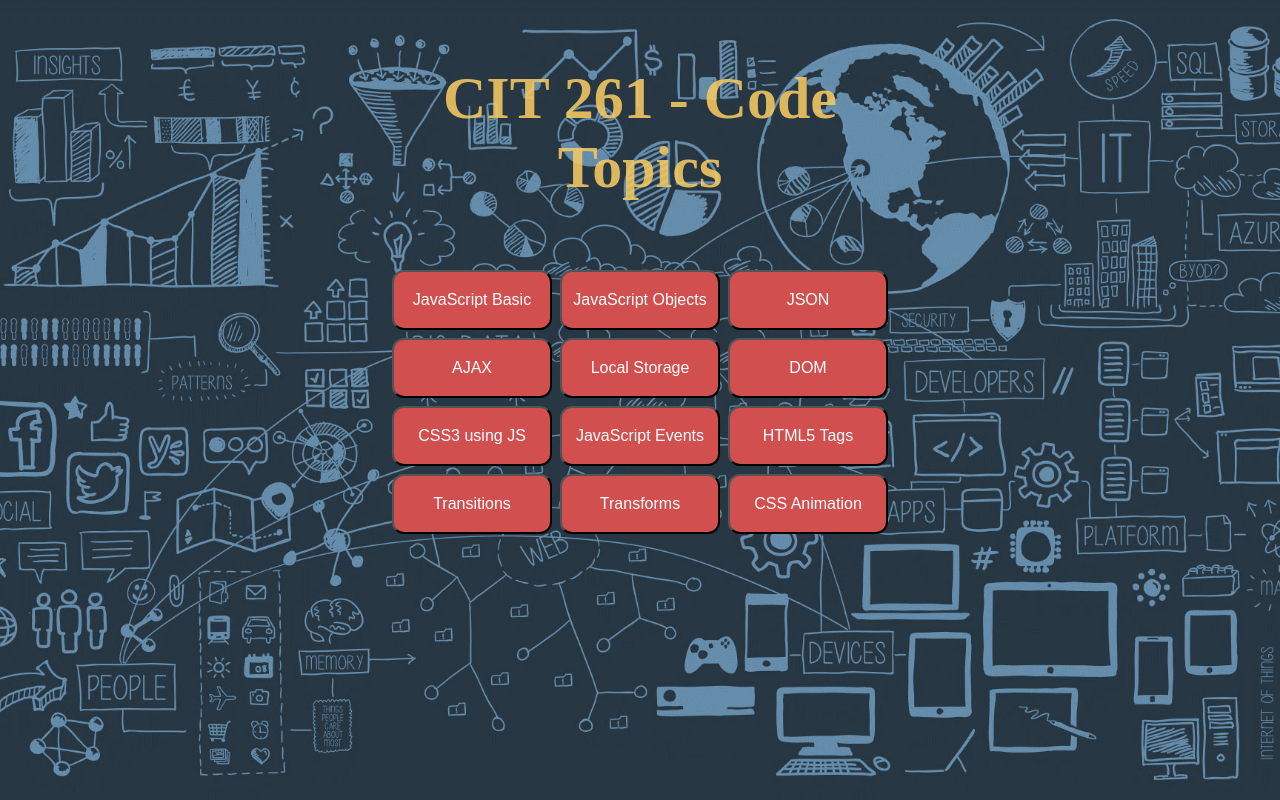
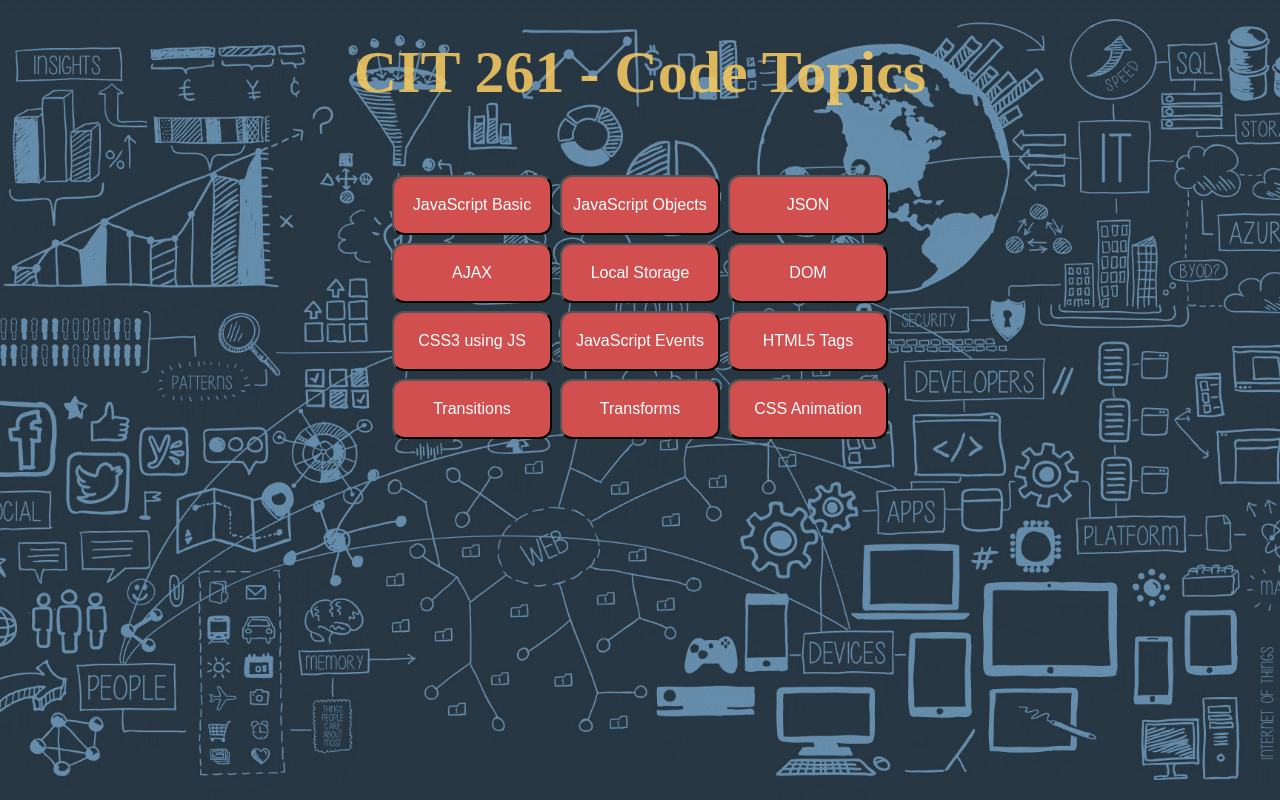
Before and after one commit to zmarcosb/CIT261, a plain HTML site: page index.html in a window 1280 px wide. Drawn offline with Linux system fonts and the light colour scheme.

Commit message:
Update index.html

```diff
--- a/index.html
+++ b/index.html
@@ -5,10 +5,8 @@
 
 </head>
 <body background="wallpaper.jpg">
-<div class="txt">
    <h1>CIT 261 - Code Topics</h1>
- </div>
-    <div>
+      <div>
         <input class = "bt" type="button" value="JavaScript Basic" onClick="window.location = 'JavaScript/index.html';">
         <input class = "bt" type="button" value="JavaScript Objects" onClick="window.location = 'JavaScriptObjects/index.html';">
         <input class = "bt" type="button" value="JSON" onClick="window.location = 'Json/index.html';"><br>
```
